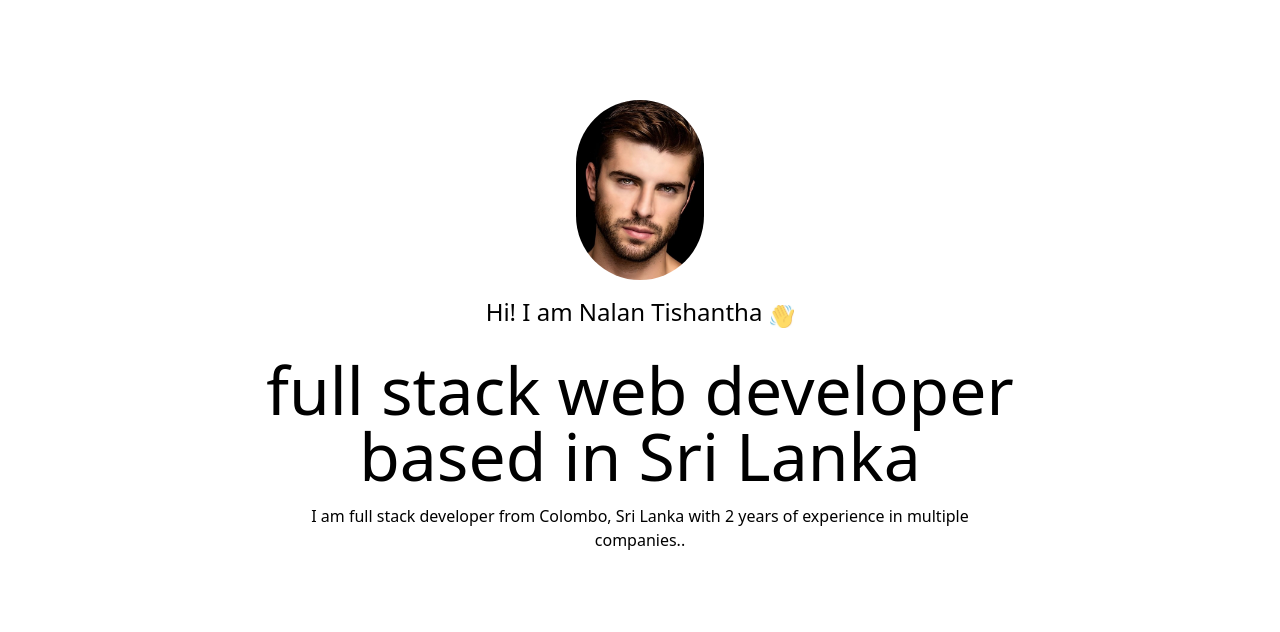
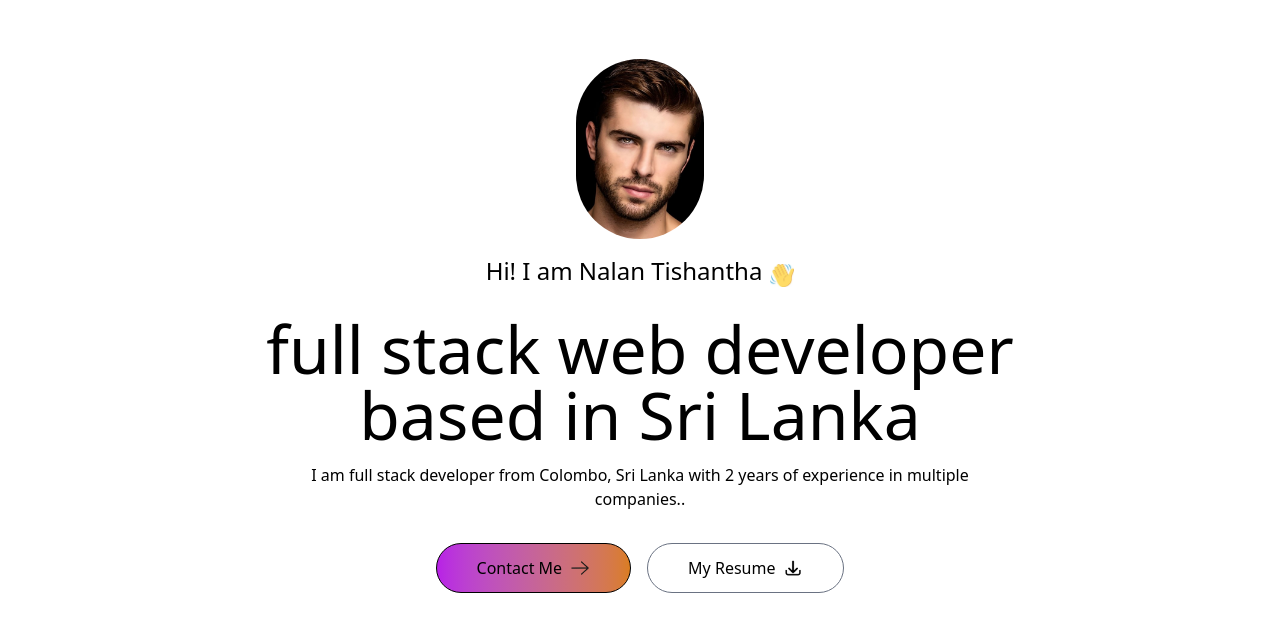
Before and after one commit to nalantishantha/Nalan_portfolio, a plain HTML site: page index.html in a window 1280 px wide. Shown: the part 74-706 px from the top of the page. Drawn offline with nearby package versions, Linux system fonts and the light colour scheme.

Commit message:
finish header section

```diff
--- a/index.html
+++ b/index.html
@@ -60,6 +60,13 @@
         <h1 class="text-3xl sm:text-6xl lg:text-[66px]">full stack web developer based in Sri Lanka</h1>
         <p class="max-w-2xl mx-auto">I am full stack developer from Colombo, Sri Lanka with 2 years of experience in multiple companies..</p>
 
+        <div class="flex flex-col sm:flex-row items-center gap-4 mt-4">
+            <a href="#contact" class="px-10 py-3 border rounded-full bg-gradient-to-r from-[#b820e6] to-[#da7d20] text-wrap flex items-center gap-2">Contact Me <img src="./images/arrow-icon-right.png" alt="" class="w-5"></a>
+
+            <a href="./images/logo.png" download class="px-10 py-3 border rounded-full border-gray-500 flex items-center gap-2 bg-white">My Resume <img src="./images/download-icon.png" alt="" class="w-5"></a>
+
+        </div>
+
     </div>
 
     <script src="./scripts.js"></script>
```
Also changed, not shown: images/arrow-icon-right.png (added), images/download-icon.png (added).
